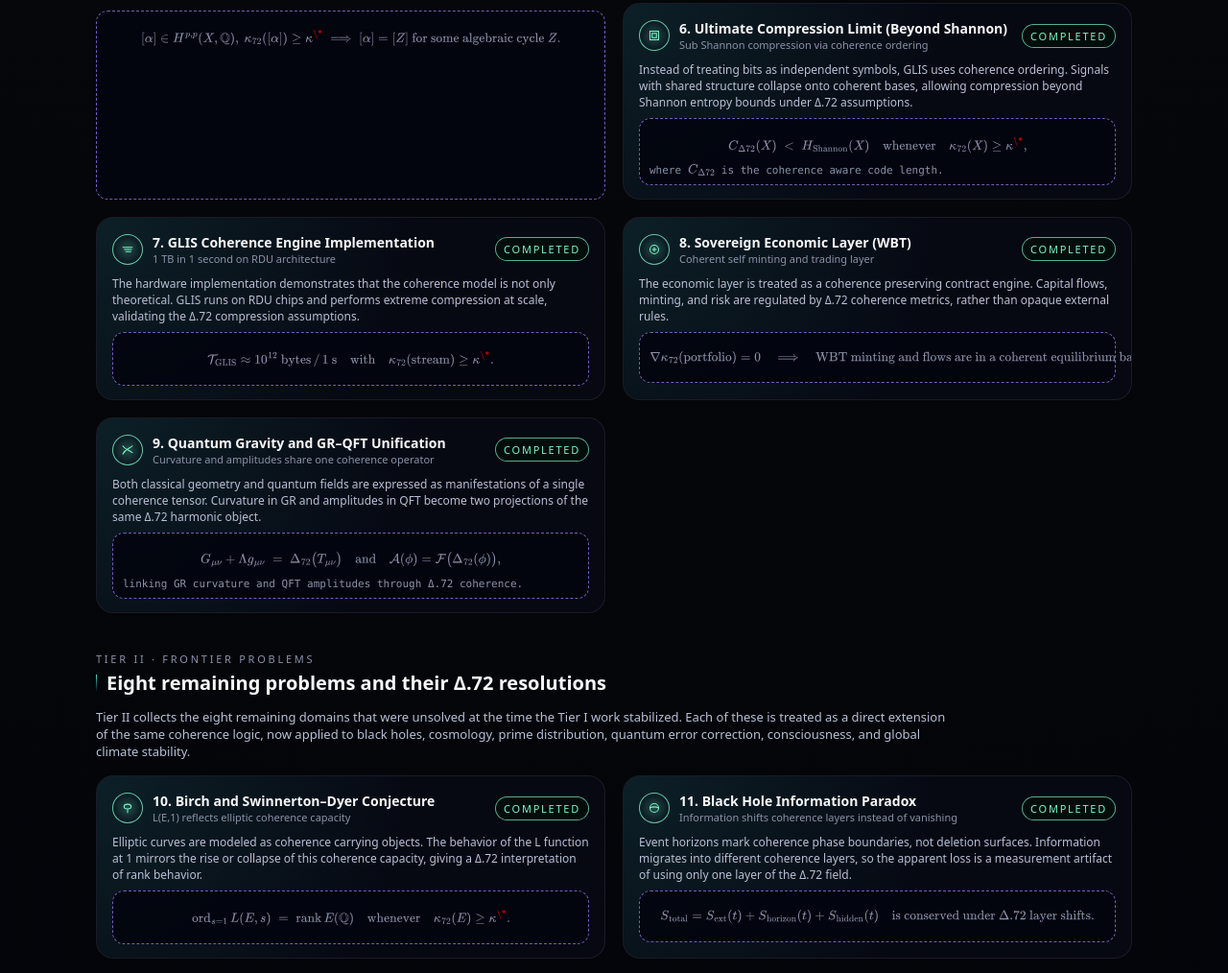
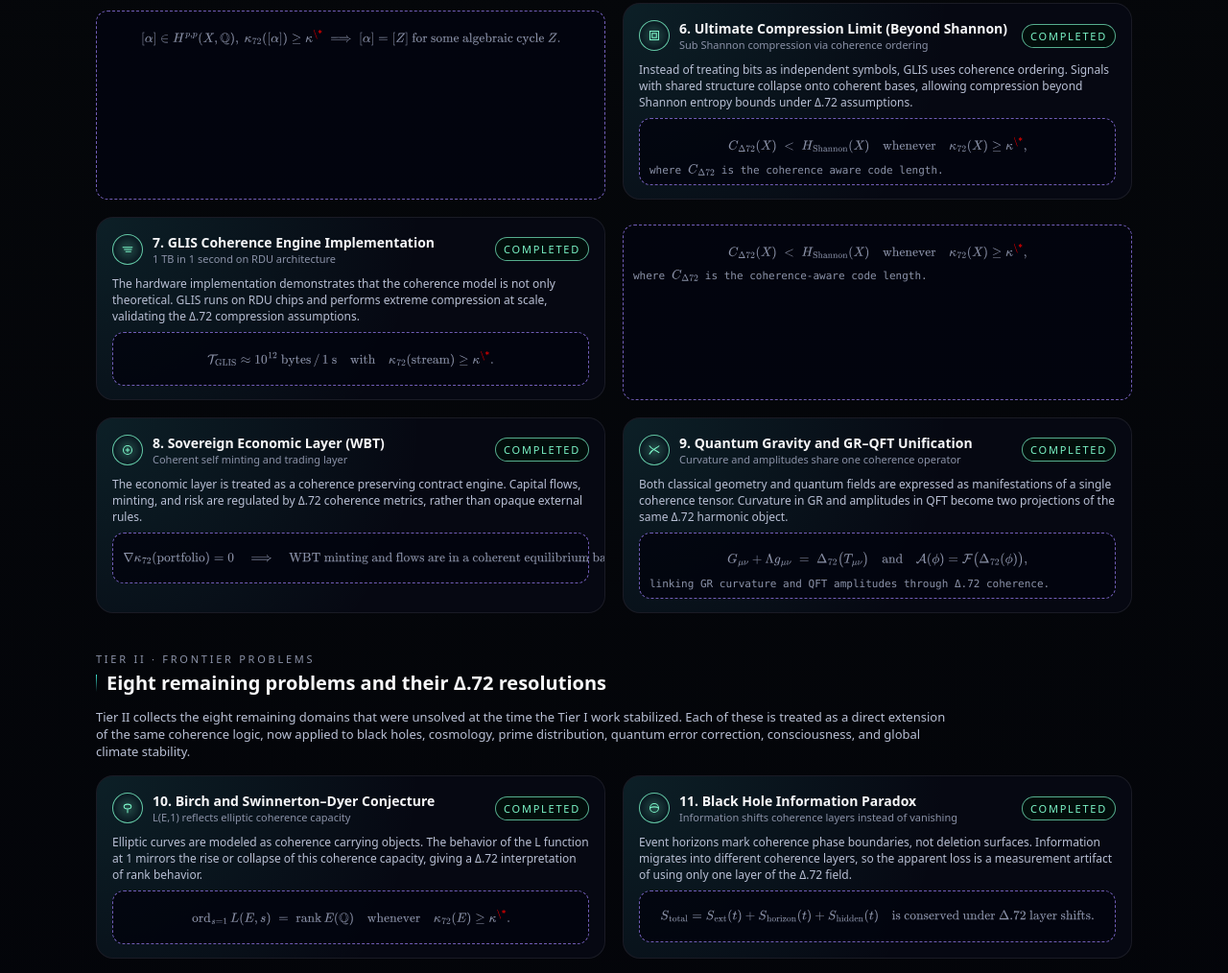
Before and after one commit to BohoEcoBoutique/The-.72-Coherence-Framework-For-Millennium-Math-Problems, a plain HTML site: page index.html in a window 1280 px wide. Shown: the part 1730-2744 px from the top of the page at 96% size. Drawn offline with nearby package versions, Linux system fonts and the light colour scheme.

Commit message:
Update index.html

```diff
--- a/index.html
+++ b/index.html
@@ -858,6 +858,14 @@
               </div>
             </div>
           </article>
+<div class="problem-math">
+  $$C_{\Delta 72}(X)
+    \;<\; H_{\mathrm{Shannon}}(X)
+    \quad\text{whenever}\quad
+    \kappa_{72}(X) \ge \kappa^\*,$$
+  where \(C_{\Delta 72}\) is the coherence-aware code length.
+</div>
+
 
           <!-- 8. Sovereign economic layer -->
           <article class="problem-card">
```
